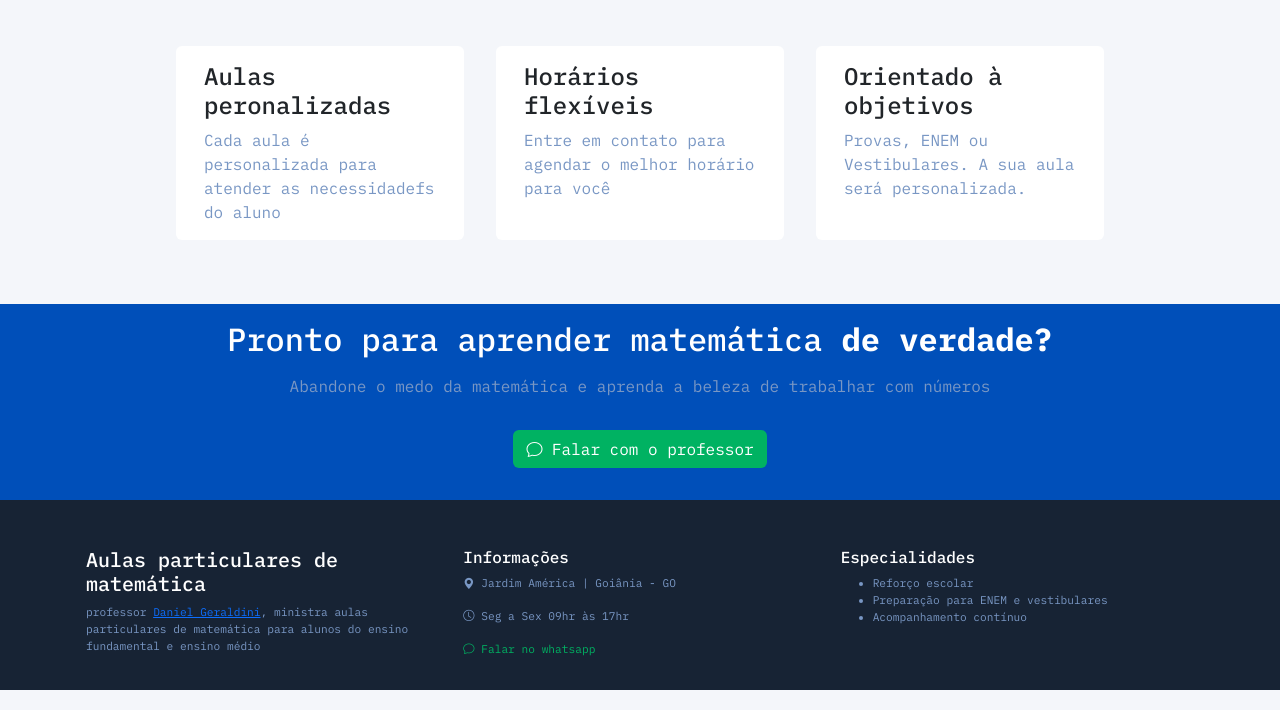
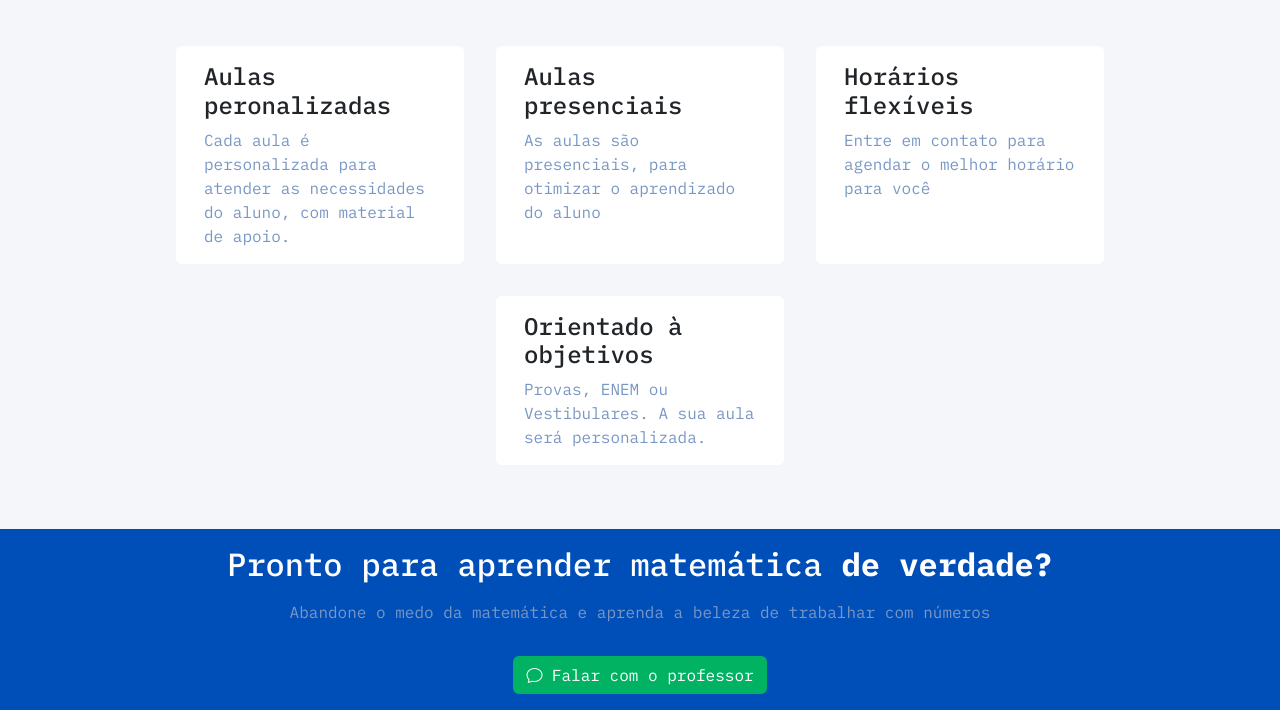
Before and after one commit to danigerf/particulares, a plain HTML site: page index.html in a window 1280 px wide. Shown: the part 448-1158 px from the top of the page. Drawn offline with nearby package versions, Linux system fonts and the light colour scheme.

Commit message:
ajuste do tamanho da imagem

```diff
--- a/index.html
+++ b/index.html
@@ -105,6 +105,7 @@
             class="img-fluid rounded"
             alt="aula particular de matemática em goiânia"
             width="400"
+            height="266"
           />
         </div>
       </div>
@@ -130,7 +131,22 @@
                 Aulas peronalizadas
               </h3>
               <p class="card-text">
-                Cada aula é personalizada para atender as necessidadefs do aluno
+                Cada aula é personalizada para atender as necessidades do aluno,
+                com material de apoio.
+              </p>
+            </div>
+          </div>
+
+          <div
+            class="card m-3 col-12 col-md-4"
+            style="width: 18rem; border: none"
+          >
+            <div class="card-body">
+              <h3 class="card-title" style="font-size: 1.5rem">
+                Aulas presenciais
+              </h3>
+              <p class="card-text">
+                As aulas são presenciais, para otimizar o aprendizado do aluno
               </p>
             </div>
           </div>
```
Also changed, not shown: img2.webp.
